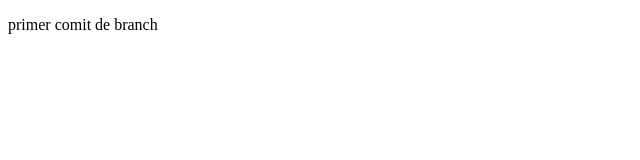
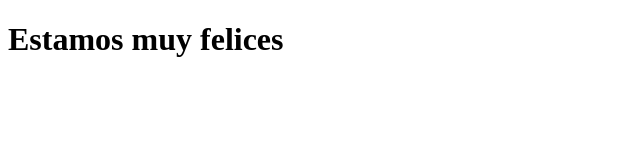
Before and after one commit to NxtZeus/primer-repositorio, a plain HTML site: page index.html in a window 1280 px wide. Shown: the whole page, without its empty margins (0-640 px from the left). Drawn offline with Linux system fonts and the light colour scheme.

Commit message:
modificado index.html y javascript.js sin pasar por staging

```diff
--- a/index.html
+++ b/index.html
@@ -6,7 +6,7 @@
     <title>Document</title>
 </head>
 <body>
-    <p>primer comit de branch</p>
+    <h1>Estamos muy felices</h1>
     <script src="js/javascipt.js"></script>
 </body>
 </html>
--- a/js/javascipt.js
+++ b/js/javascipt.js
@@ -1 +1,3 @@
-console.log('Hola')
+console.log('Hola');
+var nombre = "Ruben";
+console.log(nombre);
```
